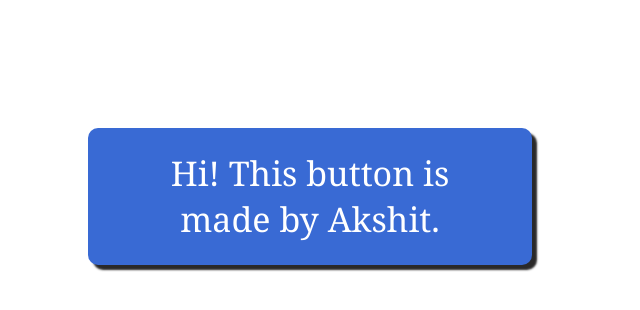
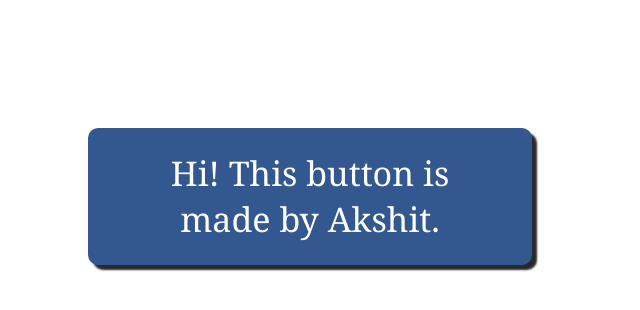
Before and after one commit to akspa-reference/keyboard-like-button, a plain HTML site: page index.html in a window 1280 px wide. Shown: the whole page, without its empty margins (0-640 px from the left). Drawn offline with Linux system fonts and the light colour scheme.

Commit message:
Update style.css

```diff
--- a/style.css
+++ b/style.css
@@ -5,7 +5,7 @@ div {
   width: 25%;
   color: white;
   text-align: center;
-  background-color: rgb(57, 106, 212);
+  background-color: rgb(51, 88, 144);
   cursor: pointer;
   border-radius: 10px;
   box-shadow: 5px 5px 2px rgb(42, 41, 41);
```
